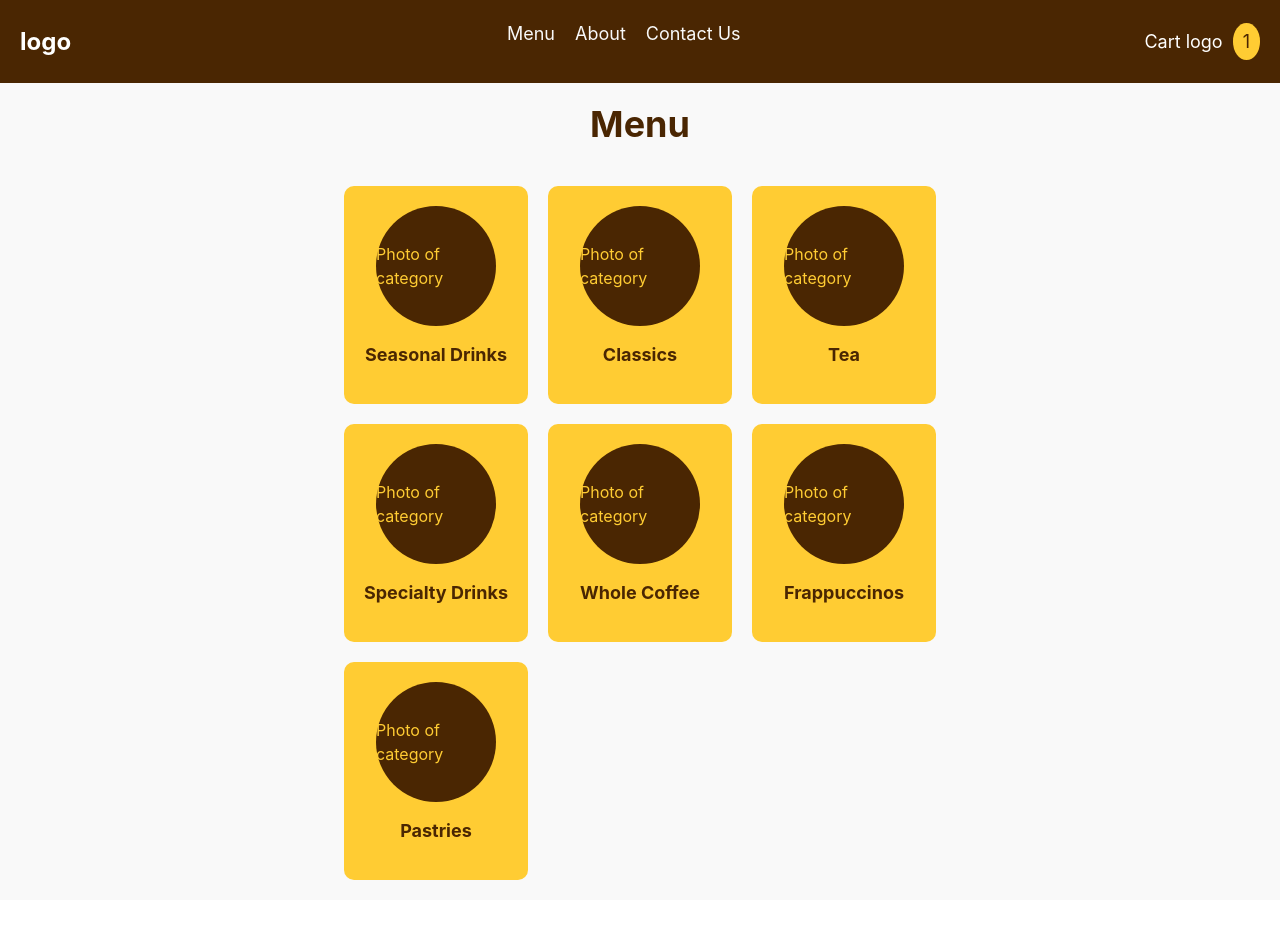
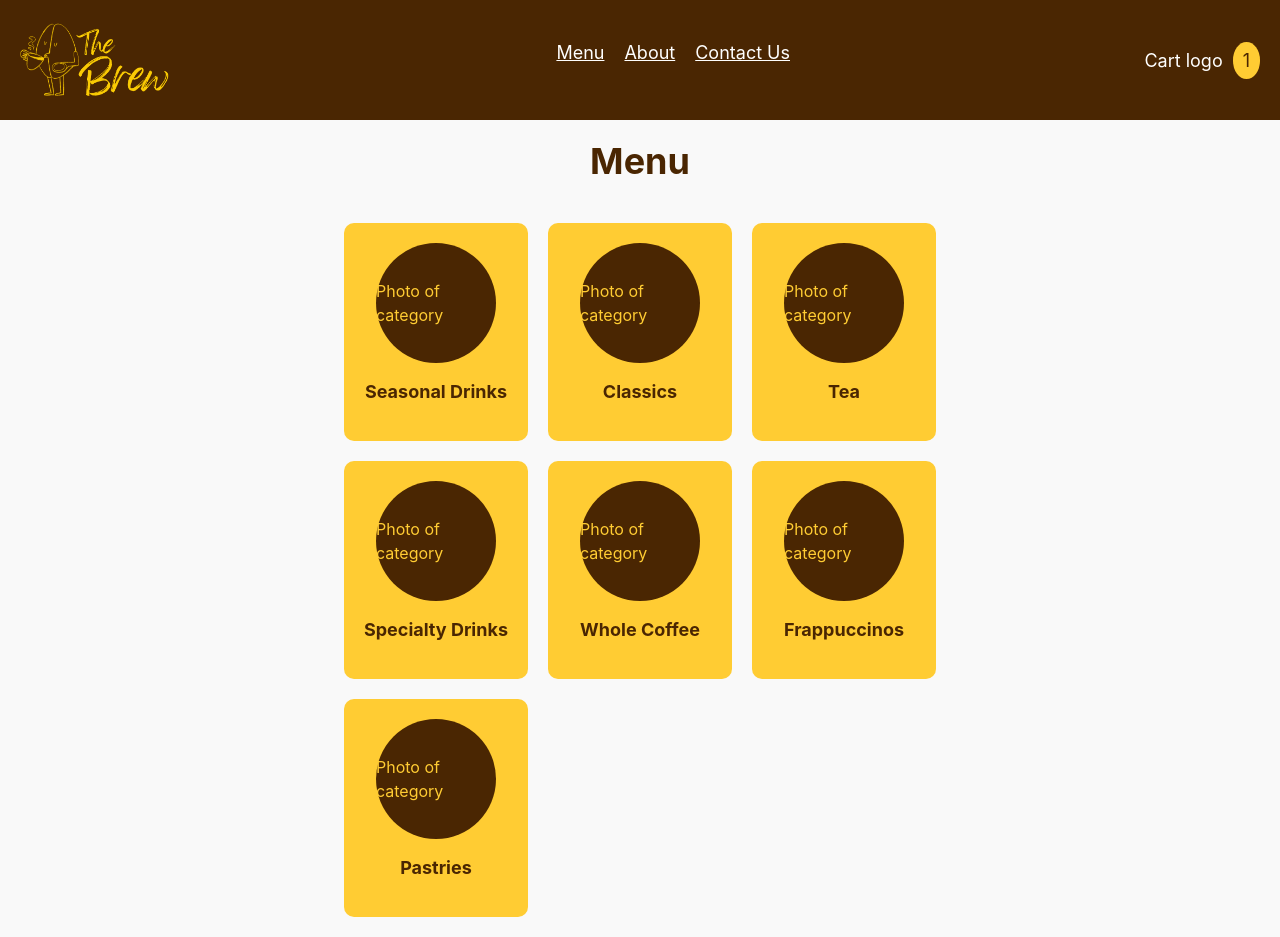
Before and after one commit to lopezkor000/the-brew, a React (Create React App) app: page /menu in a window 1280 px wide. Before the commit the page ends 900 px from the top, so only its background shows below. Built offline with nearby package versions, Linux system fonts and the light colour scheme.

Commit message:
Small header with links and logo

```diff
--- a/src/Components/MenuCategories/MenuCategories.js
+++ b/src/Components/MenuCategories/MenuCategories.js
@@ -5,7 +5,7 @@ import "../../../CSS Files/MenuCategories.css";
 
 const MenuCategories = () => {
   const categories = [
-    { name: "Seasonal Drinks", path: "/menu/seasonal-drinks", image: "category1.png" },
+    { name: "Seasonal Drinks", path: "/menu/seasonal-drinks", image: "https://angelinos.com/cdn/shop/articles/pumpkin_spice.jpg?v=1598989599" },
     { name: "Classics", path: "/menu/classics", image: "category2.png" },
     { name: "Frappuccinos", path: "/menu/frappuccinos", image: "category3.png" },
     { name: "Tea", path: "/menu/tea", image: "category4.png" },
--- a/src/Components/Pages/Menu.js
+++ b/src/Components/Pages/Menu.js
@@ -43,12 +43,12 @@ const Menu = () => {
   return (
     <div className="menu-page">
       <header className="menu-header">
-        <div className="logo">logo</div>
+        <a href="/"><img src='logo.png' style={{width: 150, height: 80}}></img></a>
         <nav className="menu-nav">
           <ul>
-            <li>Menu</li>
-            <li>About</li>
-            <li>Contact Us</li>
+            <li><a href="/menu" style={{color: "white"}}>Menu</a></li>
+            <li><a href="/about" style={{color: "white"}}>About</a></li>
+            <li><a href="/contact" style={{color: "white"}}>Contact Us</a></li>
           </ul>
         </nav>
         <div className="cart-logo">
```
